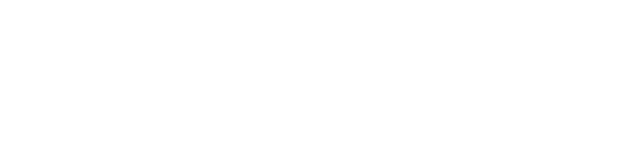
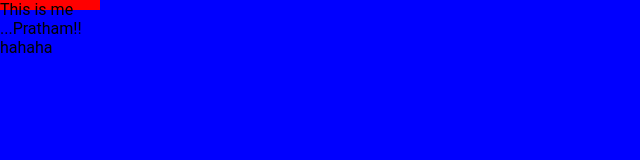
Before and after one commit to llsanketll/Bagh-Chal, a plain HTML site: page index.html in a window 1280 px wide. Shown: the whole page, without its empty margins (0-640 px from the left). Drawn offline with Linux system fonts and the light colour scheme.

Commit message:
updated background

```diff
--- a/index.html
+++ b/index.html
@@ -1,12 +1,14 @@
 <!DOCTYPE html>
 <html lang="en">
 <head>
+  <link rel="stylesheet" href="./style.css">
   <meta charset="UTF-8">
   <meta http-equiv="X-UA-Compatible" content="IE=edge">
   <meta name="viewport" content="width=device-width, initial-scale=1.0">
   <title>Document</title>
 </head>
 <body>
+  <div>This is me ...Pratham!! hahaha</div>
 
 </body>
 <script scr="index.js"></script>
--- a/style.css
+++ b/style.css
@@ -7,5 +7,11 @@
 body{
   font-family: 'Roboto', sans-serif;
   font-size: 16px;
-  background: #e97b7b;
+  background: blue;
 }
+
+div{
+  background-color: red;
+  height: 10px;
+  width: 100px;
+}
```
